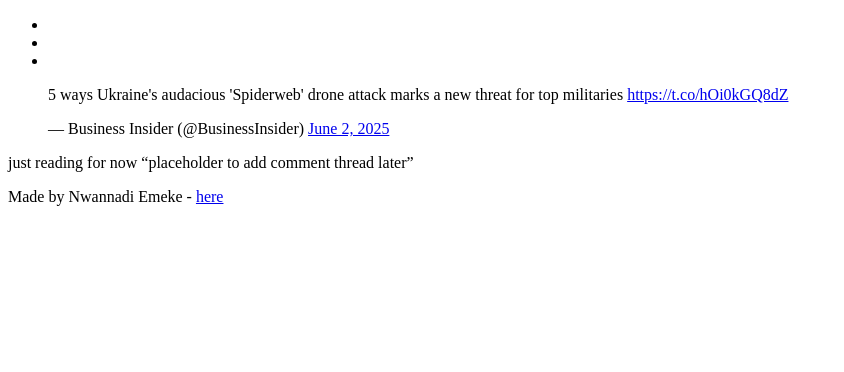
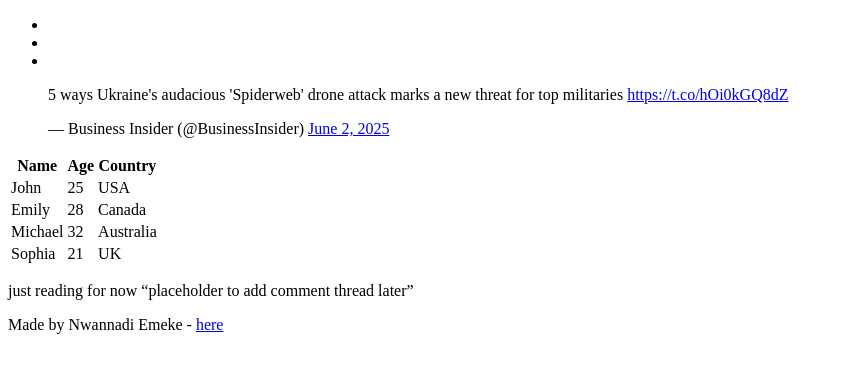
Before and after one commit to emekedev/My_First_Portfolio, a plain HTML site: page html_basic/index.html in a window 1280 px wide. Shown: the whole page, without its empty margins (0-844 px from the left). Drawn offline with Linux system fonts and the light colour scheme.

Commit message:
add index.html

```diff
--- a/html_basic/index.html
+++ b/html_basic/index.html
@@ -15,7 +15,42 @@
     </header>
 
     <main>
-        <article><blockquote class="twitter-tweet"><p lang="en" dir="ltr">5 ways Ukraine&#39;s audacious &#39;Spiderweb&#39; drone attack marks a new threat for top militaries <a href="https://t.co/hOi0kGQ8dZ">https://t.co/hOi0kGQ8dZ</a></p>&mdash; Business Insider (@BusinessInsider) <a href="https://twitter.com/BusinessInsider/status/1929643807672275419?ref_src=twsrc%5Etfw">June 2, 2025</a></blockquote> <script async src="https://platform.twitter.com/widgets.js" charset="utf-8"></script> </article>
+        <article><blockquote class="twitter-tweet"><p lang="en" dir="ltr">5 ways Ukraine&#39;s audacious &#39;Spiderweb&#39; drone attack marks a new threat for top militaries <a href="https://t.co/hOi0kGQ8dZ">https://t.co/hOi0kGQ8dZ</a></p>&mdash; Business Insider (@BusinessInsider) <a href="https://twitter.com/BusinessInsider/status/1929643807672275419?ref_src=twsrc%5Etfw">June 2, 2025</a></blockquote> <script async src="https://platform.twitter.com/widgets.js" charset="utf-8"></script>
+            <table>
+                <thead>
+                    <th>Name</th>
+                    <th>Age</th>
+                    <th>Country</th>
+                </thead>
+                <tbody>
+                    <tr>
+                    <td>John</td>
+                    <td>25</td>
+                    <td>USA</td>
+                    </tr>
+
+                    <tr>
+                    <td>Emily</td>
+                    <td>28</td>
+                    <td>Canada</td>
+                    </tr>
+
+                    <tr>
+                    <td>Michael</td>
+                    <td>32</td>
+                    <td>Australia</td>
+                    </tr>
+
+                    <tr>
+                    <td>Sophia</td>
+                    <td>21</td>
+                    <td>UK</td>
+                    </tr>
+
+
+                </tbody>
+            </table>
+        </article>
         <aside><p> just reading for now “placeholder to add comment thread later”</p></aside>
     </main>
 
```
